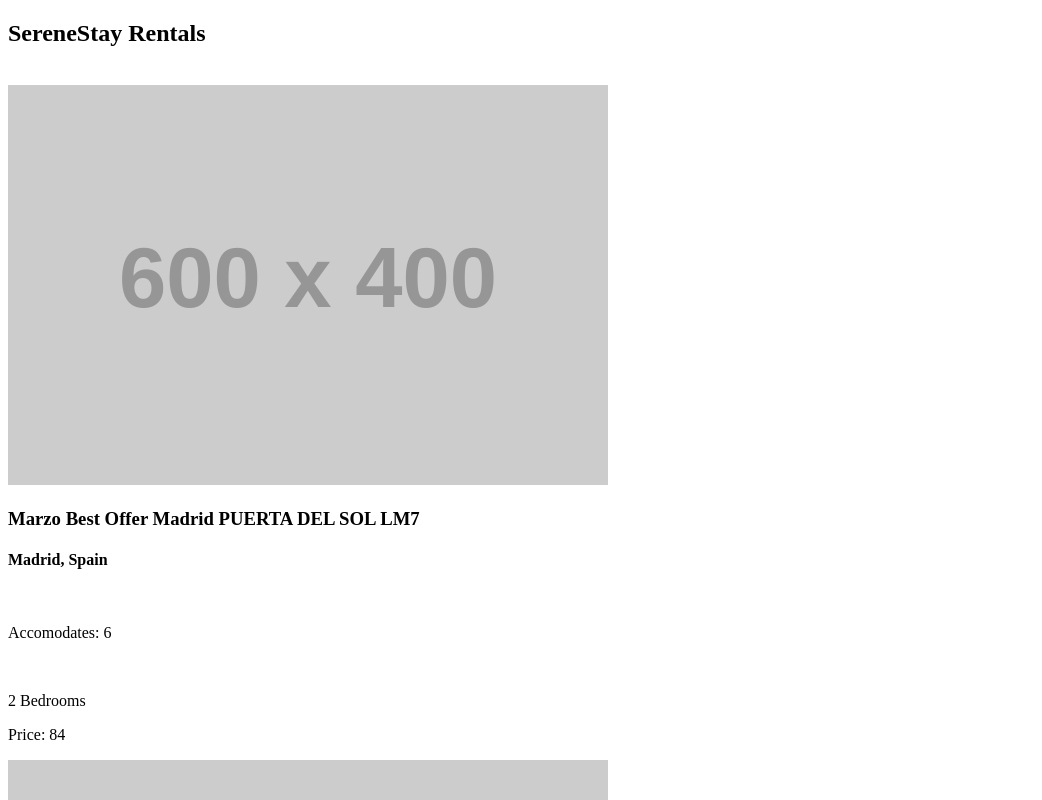
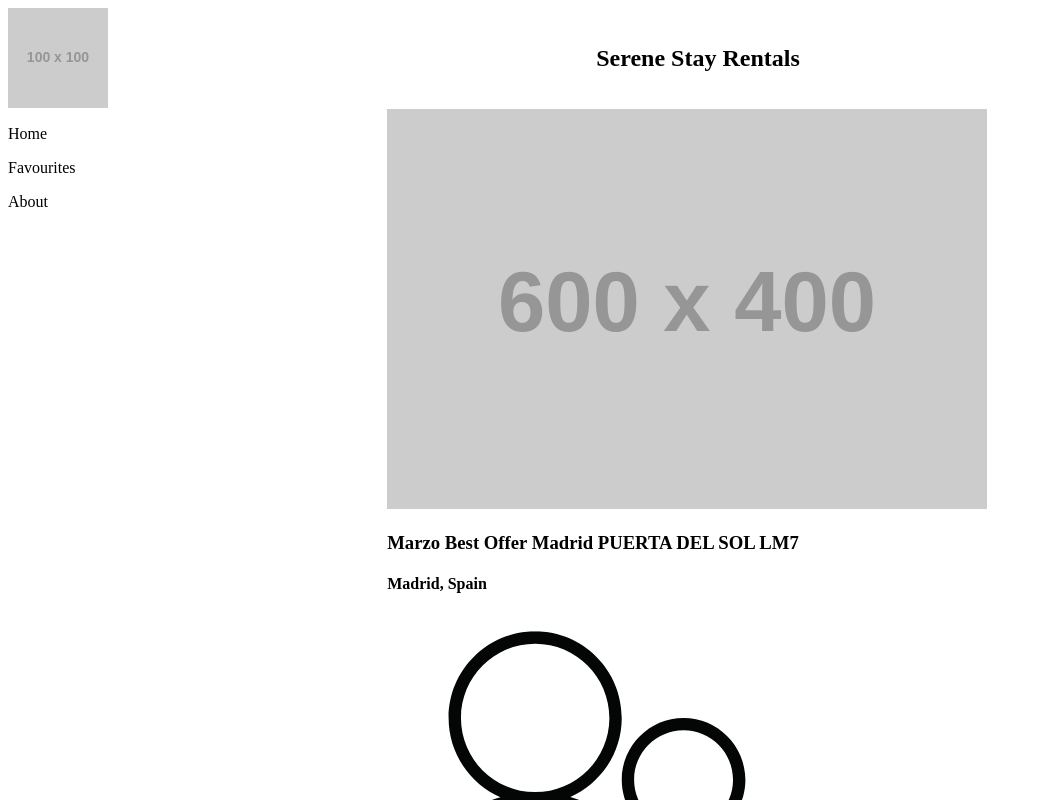
Before and after one commit to mimmy307/Apartment-Rentals-Admin, a React (Vite) app in the folder apartment-rentals-admin/: page / in a window 1280 px wide. Shown: the top 800 px of the page, without its empty margins (0-1042 px from the left). Built offline with nearby package versions, Linux system fonts and the light colour scheme.

Commit message:
day 1 done

```diff
--- a/apartment-rentals-admin/src/App.css
+++ b/apartment-rentals-admin/src/App.css
@@ -0,0 +1,5 @@
+.main-container{
+    display: flex;
+    flex-direction: row;
+    padding-top: 8%
+}
--- a/apartment-rentals-admin/src/App.jsx
+++ b/apartment-rentals-admin/src/App.jsx
@@ -9,8 +9,8 @@ function App() {
   return (
     <div>
       <Navbar />
-      <div>
-        <Sidebar />
+      <div className='main-container'>
+        <Sidebar  />
         <AccomodationList />
       </div>
       <Footer />
--- /dev/null
+++ b/apartment-rentals-admin/src/components/AccomodationList.css
@@ -0,0 +1,4 @@
+.accomodation-list-container{
+    width: 70%;
+    padding-left: 30%;
+}
--- a/apartment-rentals-admin/src/components/AccomodationList.jsx
+++ b/apartment-rentals-admin/src/components/AccomodationList.jsx
@@ -1,30 +1,30 @@
 import accomodationData from "../assets/rentals.json"
 import { useState } from "react"
-
+import  bedIcon from "../assets/images/bed-icon.png"
+import peopleIcon from "../assets/images/people-icon.png"
+import "../components/AccomodationList.css"
 function AccomodationList(){
     const [accomodationList] = useState(accomodationData)
 
     return(
-        <div>
+        <div className="accomodation-list-container">
             {accomodationList.map( list => (
-                <div key = {list.id} className = "listContainer">
+                <div key = {list.id} className = "list-container">
                     <img src = {list.picture_url.url} alt = "accomodation image" />
-                    <div>
+                    <div className="list-information">
                         <h3>{list.name}</h3>
                         <h4>{list.city}, {list.country}</h4>
-                        <div>
                         <span>
-                            <img src= "" alt= ""/>
+                            <img src= {peopleIcon} alt= ""/>
                             <p>Accomodates: {list.accommodates}</p>
                         </span>
                         <span>
-                            <img src= "" alt= ""/>
+                            <img src= {bedIcon} alt= ""/>
                             <p>{list.bedrooms} Bedrooms</p>
                         </span>
-                        </div>
                     </div>
-                    <div>
-                    {/*bookmark button*/}
+                    <div className="bookmark-price">
+                    <button> ♡ </button>
                     <p> Price: {list.price}</p>
                     </div>
                 </div>
--- /dev/null
+++ b/apartment-rentals-admin/src/components/Footer.css
@@ -0,0 +1,4 @@
+.footer{
+    /* position: fixed; */
+
+}
--- a/apartment-rentals-admin/src/components/Footer.jsx
+++ b/apartment-rentals-admin/src/components/Footer.jsx
@@ -1,7 +1,9 @@
+import "../components/Footer.css"
+
 function Footer(){
     return(
-        <div>
-         {/* https://github.com/mimmy307/Apartment-Rentals-Admin */}
+        <div className="footer">
+         https://github.com/mimmy307/Apartment-Rentals-Admin
 
         </div>
     )
--- /dev/null
+++ b/apartment-rentals-admin/src/components/Navbar.css
@@ -0,0 +1,21 @@
+.navbar{
+    width: 100%;
+    position: fixed;
+    display: flex;
+    flex-direction: row;
+    align-items: center;
+    justify-content: space-between;
+
+}
+
+.navbar img{
+    width: 100px;
+}
+
+
+
+.navbar h1 {
+    margin: 0;
+    text-align:center;
+    flex: 1
+}
--- a/apartment-rentals-admin/src/components/Navbar.jsx
+++ b/apartment-rentals-admin/src/components/Navbar.jsx
@@ -1,8 +1,11 @@
+import "../components/Navbar.css"
+
 function Navbar(){
     return (
-    <nav>
-     <h1>SereneStay Rentals</h1>
-     <img />
+    <nav className="navbar">
+
+        <img src="https://placehold.co/100x100?text=SS" /> {/*logo placeholder*/}
+        <h1>Serene Stay Rentals</h1>
 
     </nav>
 )}
--- /dev/null
+++ b/apartment-rentals-admin/src/components/Sidebar.css
@@ -0,0 +1,4 @@
+.sidebar{
+    width: 30%;
+    position: fixed;
+}
--- a/apartment-rentals-admin/src/components/Sidebar.jsx
+++ b/apartment-rentals-admin/src/components/Sidebar.jsx
@@ -1,4 +1,13 @@
+import "../components/Sidebar.css"
+
 function Sidebar(){
+    return (
+        <div className="sidebar">
+            <p>Home</p>
+            <p>Favourites</p>
+            <p>About</p>
+        </div>
+    )
 
 }
 
```
Also changed, not shown: apartment-rentals-admin/src/assets/images/bed-icon.png (added), apartment-rentals-admin/src/assets/images/people-icon.png (added), apartment-rentals-admin/src/assets/rentals.json.
